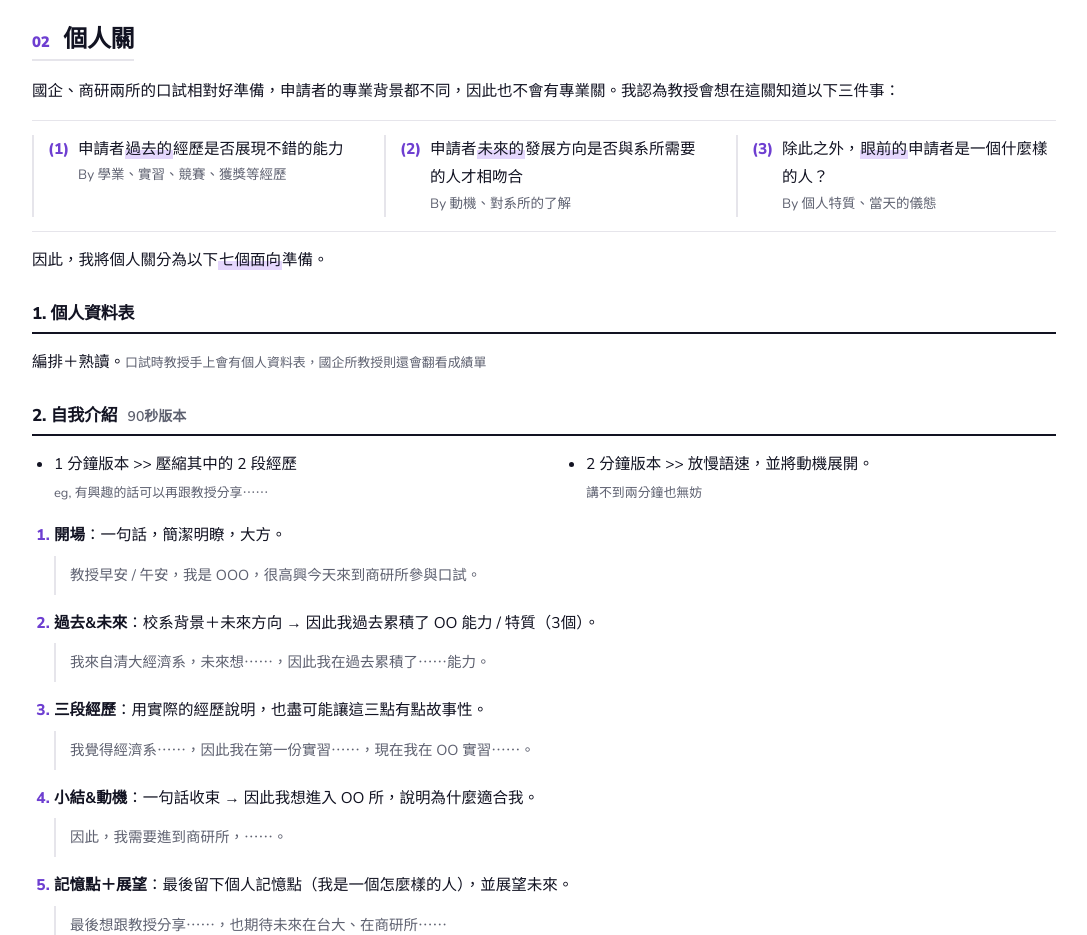
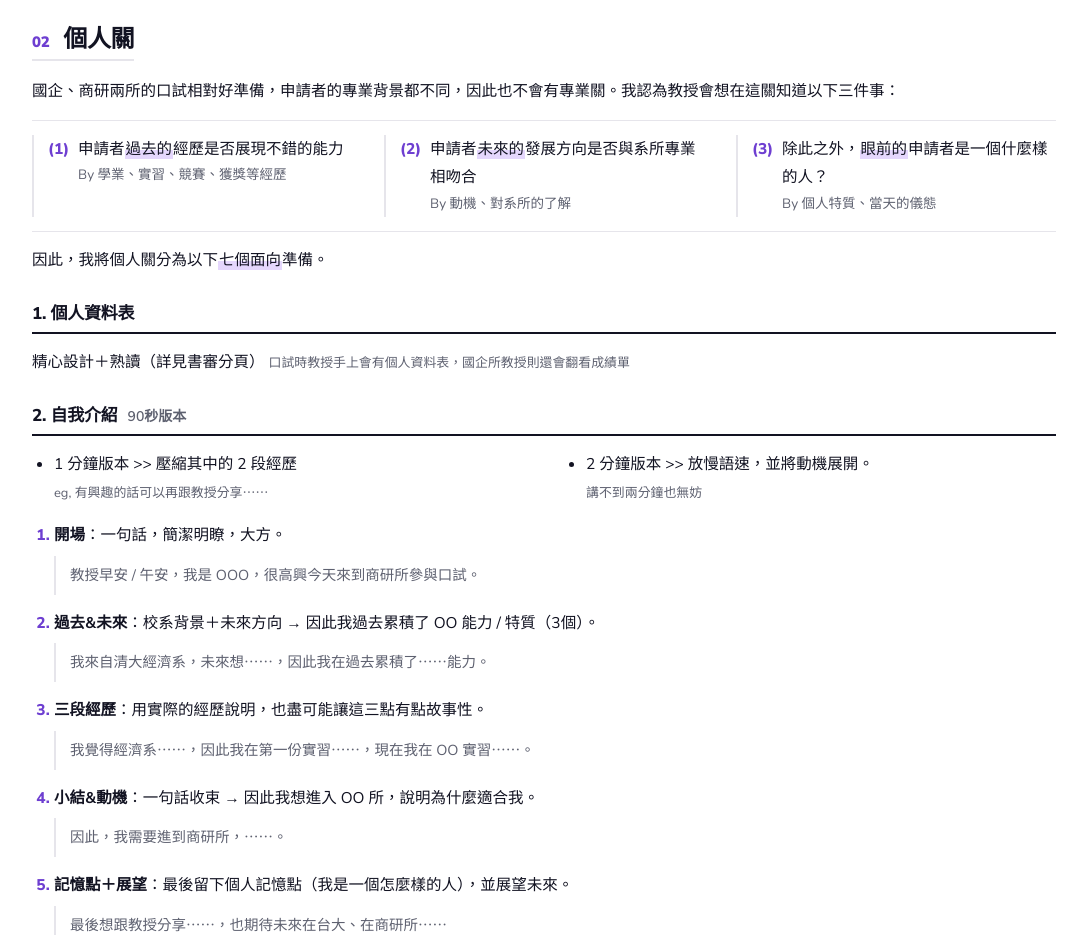
Before and after one commit to s1teeey/NTU_MBA-IB_Application, a plain HTML site: page interview.html in a window 1280 px wide. Shown: the part 780-1715 px from the top of the page, without its empty margins (184-1271 px from the left). Drawn offline with Linux system fonts and the light colour scheme.

Commit message:
Update interview.html

```diff
--- a/interview.html
+++ b/interview.html
@@ -88,13 +88,13 @@
 <p>國企、商研兩所的口試相對好準備，申請者的專業背景都不同，因此也不會有專業關。我認為教授會想在這關知道以下三件事：</p>
 <ol class="keys row">
 <li>申請者<mark>過去的</mark>經歷是否展現不錯的能力<small>By 學業、實習、競賽、獲獎等經歷</small></li>
-<li>申請者<mark>未來的</mark>發展方向是否與系所需要的人才相吻合<small>By 動機、對系所的了解</small></li>
+<li>申請者<mark>未來的</mark>發展方向是否與系所專業相吻合<small>By 動機、對系所的了解</small></li>
 <li>除此之外，<mark>眼前的</mark>申請者是一個什麼樣的人？<br><small>By 個人特質、當天的儀態</small></li>
 </ol>
 <p>因此，我將個人關分為以下<mark>七個面向</mark>準備。</p>
 
 <h3>1. 個人資料表</h3>
-<p>編排＋熟讀。<small>口試時教授手上會有個人資料表，國企所教授則還會翻看成績單</small></p>
+<p>精心設計＋熟讀（詳見書審分頁）&nbsp;<small>口試時教授手上會有個人資料表，國企所教授則還會翻看成績單</small></p>
 
 <h3>2. 自我介紹<small>90秒版本</small></h3><ul class="row"><li>1 分鐘版本 &gt;&gt; 壓縮其中的 2 段經歷<br><small>eg, 有興趣的話可以再跟教授分享⋯⋯</small></li><li>2 分鐘版本 &gt;&gt; 放慢語速，並將動機展開。<br><small>講不到兩分鐘也無妨</small></li></ul>
 <ol class="steps"><li><b>開場</b>：一句話，簡潔明瞭，大方。
```
